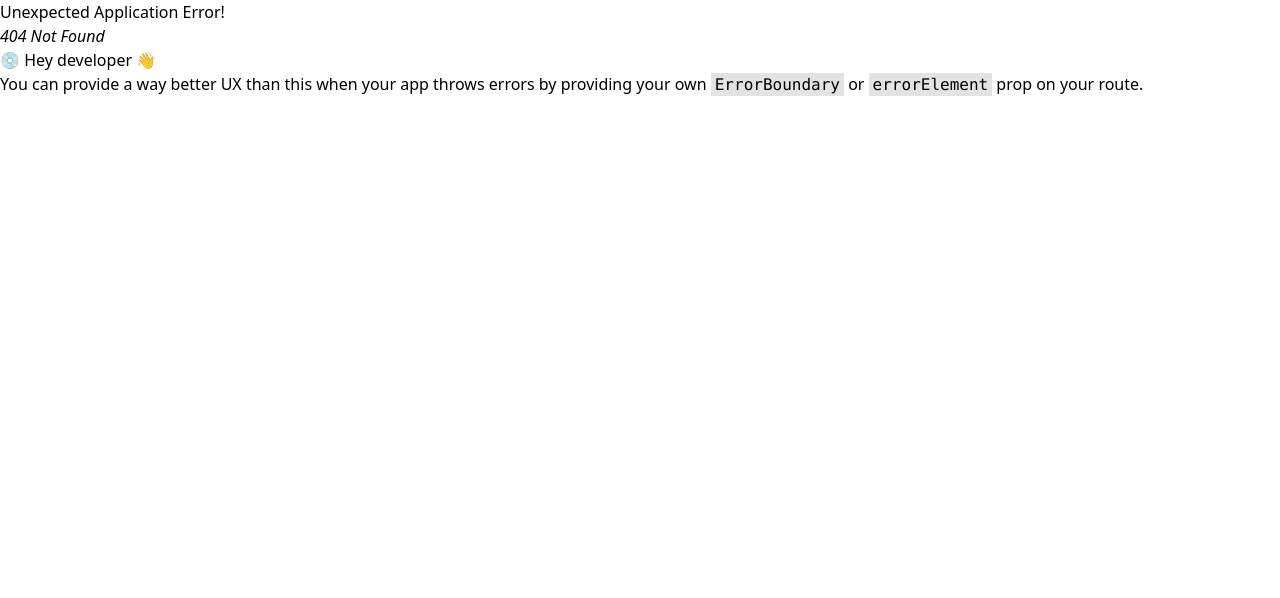
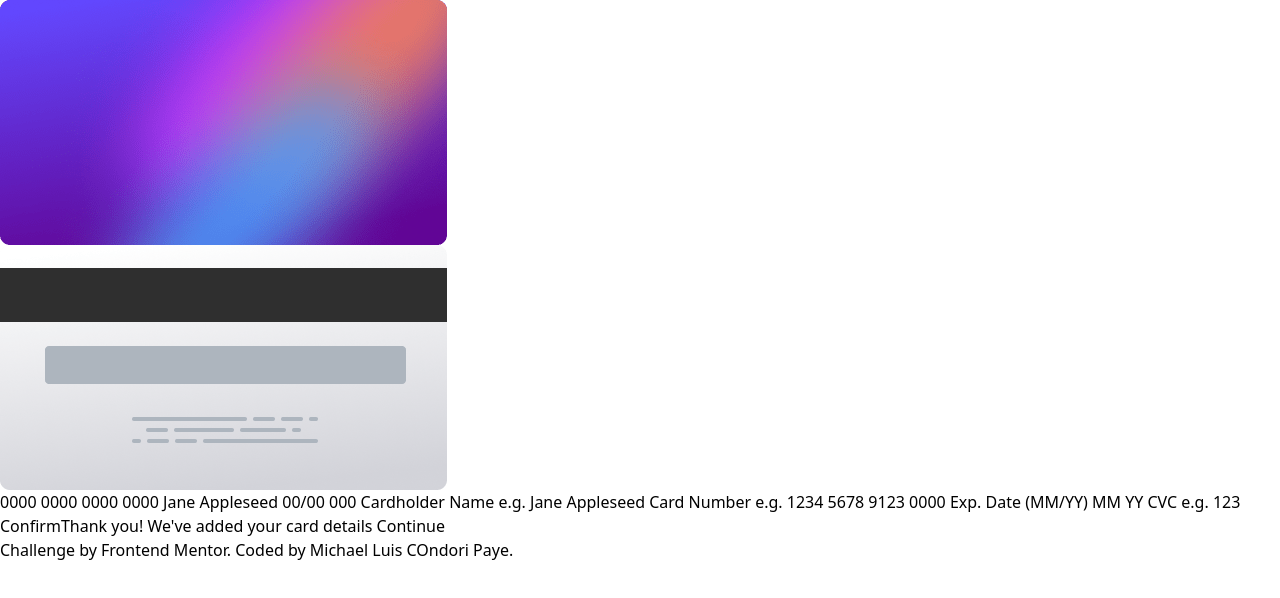
Before and after one commit to Luis-ase/Practicas-React, a React (Create React App) app: page /Project/FormInt in a window 1280 px wide. Before the commit this address had no page. Shown: the top 598 px of the page. Built offline with nearby package versions, Linux system fonts and the light colour scheme.

Commit message:
Add small Changes(file = App.tsx && Index.tsx && Formint.tsx )

```diff
--- a/src/App.tsx
+++ b/src/App.tsx
@@ -1,8 +1,8 @@
 import Home from "./Componentes/Home/Home";
 import Bateri from "./Componentes/Project/Bateria-1/Bateria";
 import CodigoQR from "./Componentes/Project/CodigoQR-2/CodigoQR";
+import FormInt from "./Componentes/Project/FormInt/FormInt";
 
 
 
-
-export {Home,CodigoQR, Bateri}
+export {Home,CodigoQR, Bateri,FormInt}
--- a/src/Componentes/Home/Home.tsx
+++ b/src/Componentes/Home/Home.tsx
@@ -13,7 +13,7 @@ function Home() {
           <ol>
             <Link to={"/Project/Bateri"}><li>Bateria</li></Link>
             <Link to={"/Project/CodigoQR"}><li>Codigo QR</li></Link>
-            <Link to={"/"}><li>Projecto 3</li></Link>
+            <Link to={"/Project/FormInt"}><li>Formulario Interactivo </li></Link>
 
           </ol>
       </div>
--- a/src/Componentes/Project/FormInt/FormInt.tsx
+++ b/src/Componentes/Project/FormInt/FormInt.tsx
@@ -1,11 +1,46 @@
+import { Link } from "react-router-dom";
 import Cardfrontal from "./images/bg-card-front.png"
-
+import Cardback  from "./images/bg-card-back.png"
 function FormInt(){
 
 
     return(
         <div>
             <img src={Cardfrontal} alt="Card Frontal" />
+            <img src={Cardback} alt="Cardback" />
+            0000 0000 0000 0000
+  Jane Appleseed
+  00/00
+
+  000
+
+  Cardholder Name
+  e.g. Jane Appleseed
+
+  Card Number
+  e.g. 1234 5678 9123 0000
+
+  Exp. Date (MM/YY)
+  MM
+  YY
+
+  CVC
+  e.g. 123
+
+  Confirm
+
+  {/* <!-- Completed state start --> */}
+
+  Thank you!
+  We've added your card details
+  Continue
+
+
+  <div className="attribution">
+    Challenge by <Link to="https://www.frontendmentor.io?ref=challenge" target="_blank">Frontend Mentor</Link>.
+    Coded by <Link to="#">Michael Luis COndori Paye</Link>.
+  </div>
+
         </div>
     )
 }
--- a/src/index.tsx
+++ b/src/index.tsx
@@ -1,7 +1,7 @@
 import React from 'react';
 import ReactDOM from 'react-dom/client';
 import './index.css';
-import {Home, Bateri, CodigoQR} from './App';
+import {Home, Bateri, CodigoQR,FormInt} from './App';
 
 
 import reportWebVitals from './reportWebVitals';
@@ -24,6 +24,10 @@ const router = createBrowserRouter([
     path: "/Project/CodigoQR",
     element: <CodigoQR/>,
   },
+  {
+    path: "/Project/FormInt",
+    element: <FormInt/>,
+  },
 ]);
 const root = ReactDOM.createRoot(
   document.getElementById('root') as HTMLElement
```
